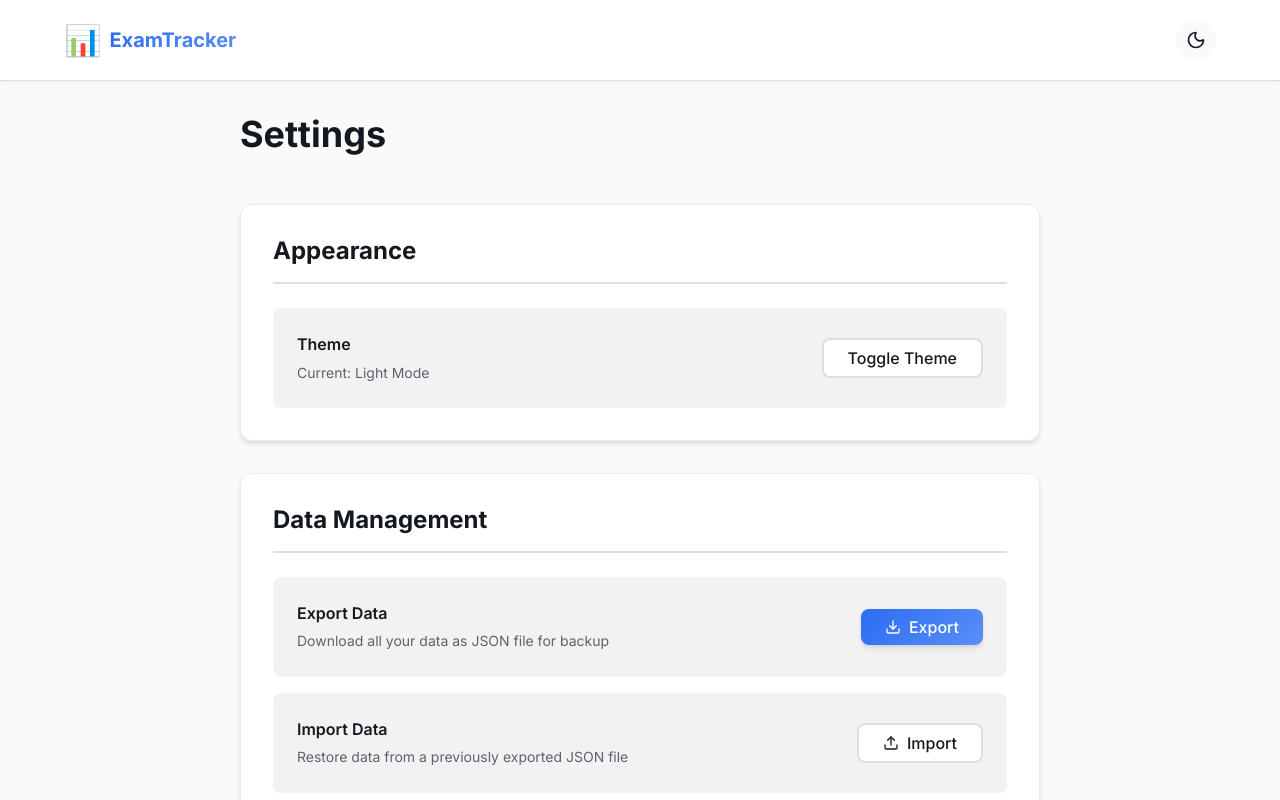
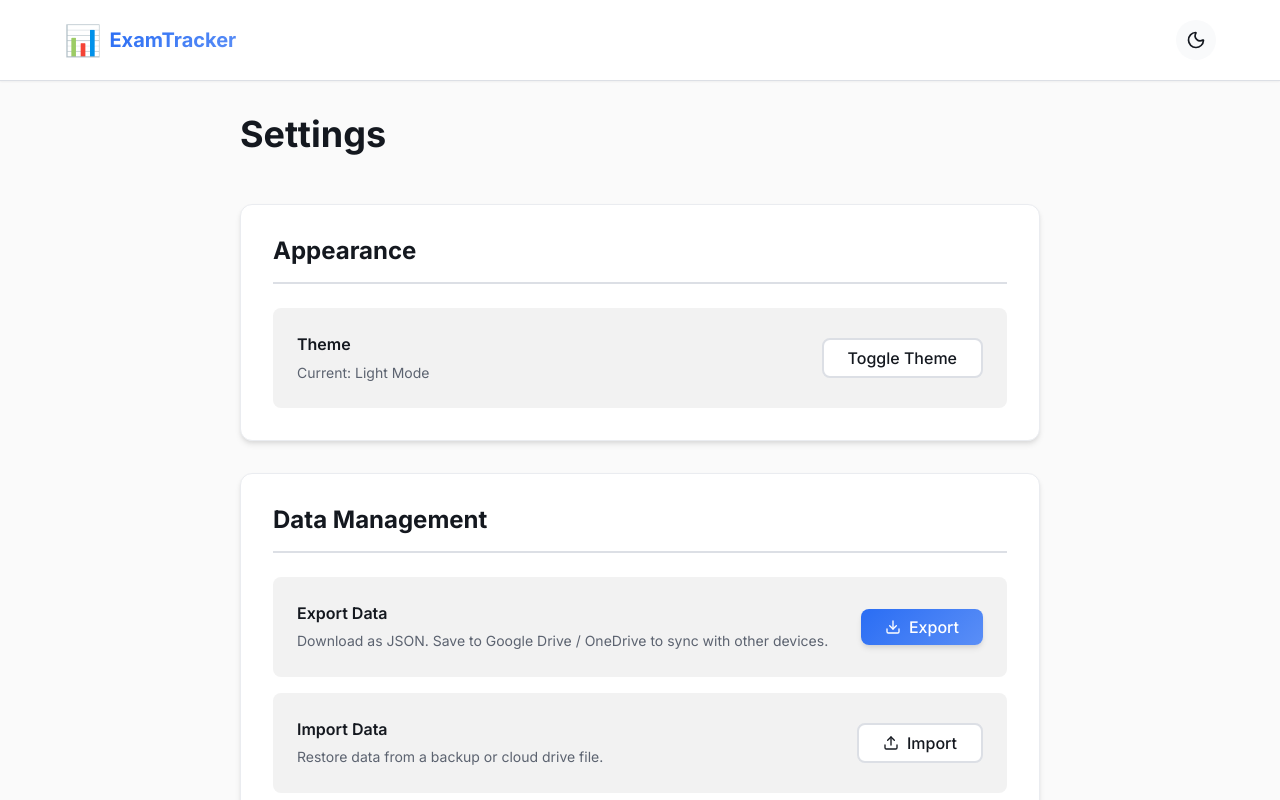
Before and after one commit to 0any0/XamTracker, a React (Vite) app: page /#/settings in a window 1280 px wide. Shown: the top 800 px of the page. Built offline with nearby package versions, Linux system fonts and the light colour scheme.

Commit message:
Update Settings UI text to encourage Cloud Drive sync

```diff
--- a/src/pages/Settings.jsx
+++ b/src/pages/Settings.jsx
@@ -65,7 +65,7 @@ const Settings = ({ exportAllData, importData, clearAllData, theme, toggleTheme
                         <div>
                             <div className="setting-label">Export Data</div>
                             <div className="setting-description">
-                                Download all your data as JSON file for backup
+                                Download as JSON. Save to Google Drive / OneDrive to sync with other devices.
                             </div>
                         </div>
                         <Button
@@ -81,7 +81,7 @@ const Settings = ({ exportAllData, importData, clearAllData, theme, toggleTheme
                         <div>
                             <div className="setting-label">Import Data</div>
                             <div className="setting-description">
-                                Restore data from a previously exported JSON file
+                                Restore data from a backup or cloud drive file.
                             </div>
                         </div>
                         <div>
```
